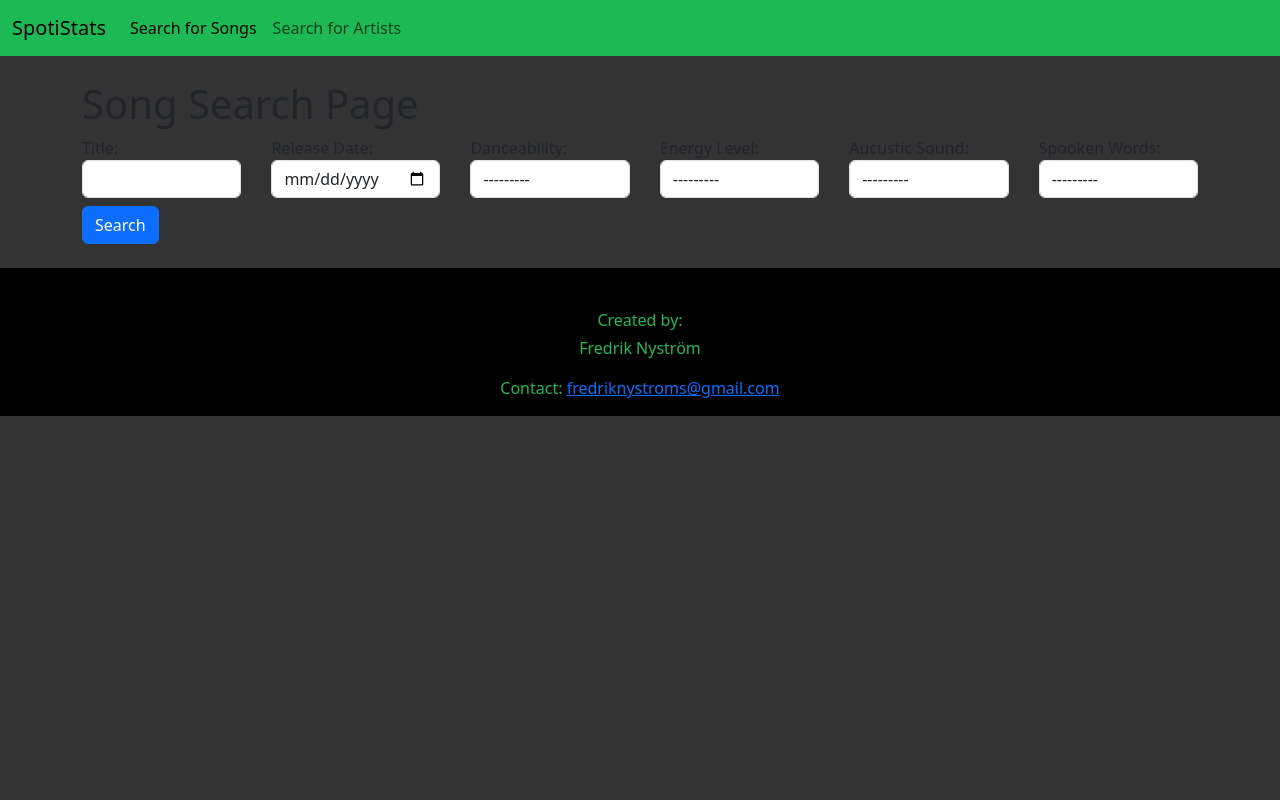
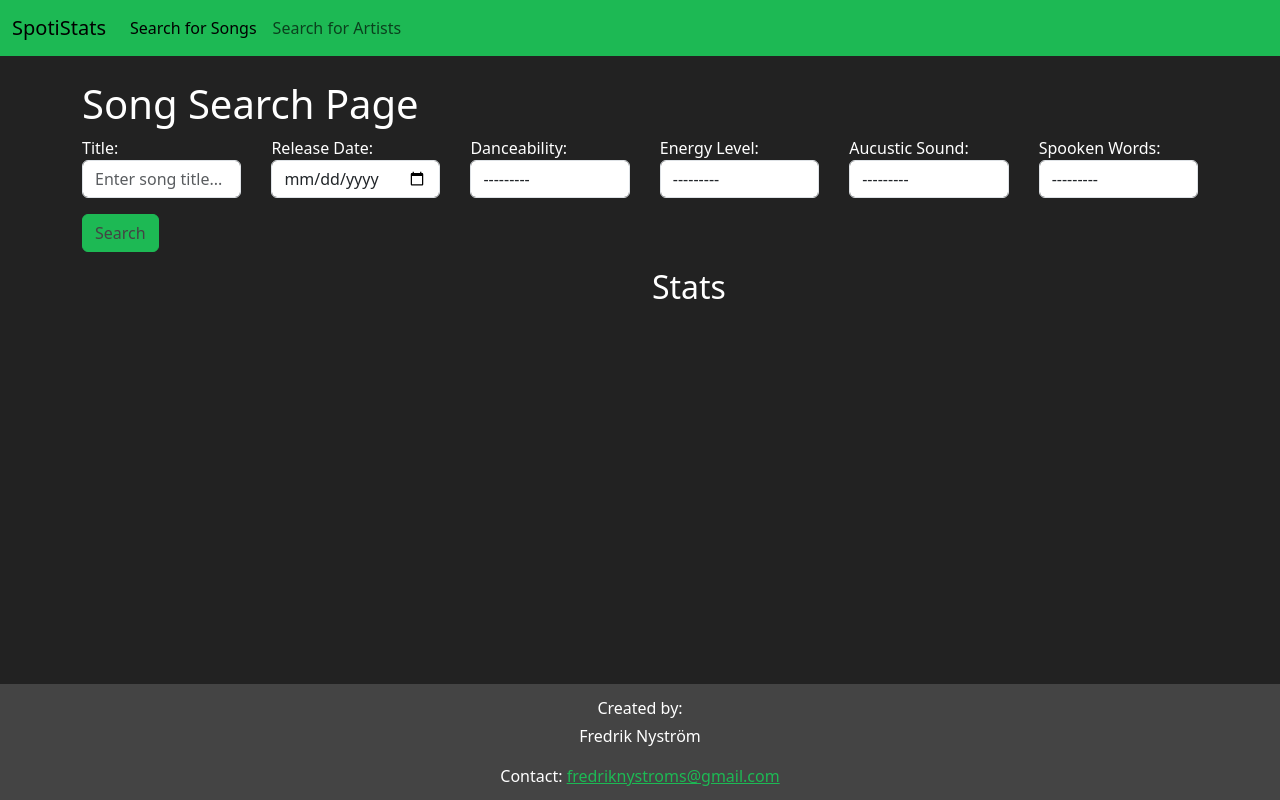
Before and after one commit to fredriknystrom/spotify_stats_23, a Django app: page /spotifyapp/song-search/ in a window 1280 px wide. Run offline with Django 4.2, Linux system fonts and the light colour scheme; data that the repository does not hold is empty; some libraries are stand-ins or nearby versions.

Commit message:
more styling and fixed footer to bottom

```diff
--- a/spotify_project/spotifyapp/filters/song_filter.py
+++ b/spotify_project/spotifyapp/filters/song_filter.py
@@ -8,7 +8,9 @@ class SongFilter(django_filters.FilterSet):
         label="Title",
         lookup_expr='icontains',
         widget=forms.TextInput(
-        attrs={ "class":"form-control"}
+        attrs={ "class":"form-control",
+               "placeholder": "Enter song title..."
+               }
         )
     )
 
--- a/spotify_project/spotifyapp/static/css/styles.css
+++ b/spotify_project/spotifyapp/static/css/styles.css
@@ -1,5 +1,29 @@
+body {
+    color: #ffffff;
+}
+
+h1, h2, h3, h4 {
+    color: #ffffff;
+}
+
 .nav-item a:hover {
     text-decoration: underline;
+}
+
+.no-underline {
+    text-decoration: none;
+}
+
+.btn-primary {
+    background-color: #1DB954;
+    color: #444444;
+    border-color: #1DB954;
+}
+
+.btn-primary:hover {
+    background-color: #444444;
+    color: #1DB954;
+    border-color: #444444;
 }
 
 .bg-spotify-green{
@@ -11,11 +35,15 @@
 }
 
 .bg-black {
-    background-color: #191414;
+    background-color: #15151515;
 }
 
 .bg-grey {
-    background-color: #333333;
+    background-color: #222222;
+}
+
+.bg-light-grey {
+    background-color: #444444;
 }
 
 .text-white {
--- a/spotify_project/spotifyapp/templates/spotifyapp/base.html
+++ b/spotify_project/spotifyapp/templates/spotifyapp/base.html
@@ -11,7 +11,20 @@
         <!-- Include static CSS files -->
         {% load static %}
         <link rel="stylesheet" type="text/css" href="{% static 'css/styles.css' %}">
+        <style>
+            html, body {
+                height: 100%;
+            }
 
+            body {
+                display: flex;
+                flex-direction: column;
+            }
+
+            main {
+                flex-grow: 1;
+            }
+        </style>
     </head>
     <body class="bg-grey">
         <header>
@@ -31,8 +44,6 @@
                             </li>
                             <!-- Add additional navigation links here -->
                         </ul>
-
-
                     </div>
                 </div>
             </nav>
@@ -44,13 +55,12 @@
             {% endblock %}
         </main>
 
-    <footer class="bg-black py-3 mt-4">
+        <footer class="bg-light-grey py-2 mt-3">
             <div class="container">
-            <div class="text-center mt-4">
-                <p class="mb-1 text-spotify-green">Created by:</p>
-                <p class="font-weight-bold text-spotify-green">Fredrik Nyström</p>
-                <p class="mb-0 text-spotify-green">Contact: <a href="mailto:youremail@gmail.com">fredriknystroms@gmail.com</a></p>
-
+                <div class="text-center my-1">
+                    <p class="mb-1 text-white">Created by:</p>
+                    <p class="font-weight-bold text-white">Fredrik Nyström</p>
+                    <p class="mb-0 text-white">Contact: <a class="text-spotify-green" href="mailto:youremail@gmail.com">fredriknystroms@gmail.com</a></p>
                 </div>
             </div>
         </footer>
--- a/spotify_project/spotifyapp/templates/spotifyapp/song_search.html
+++ b/spotify_project/spotifyapp/templates/spotifyapp/song_search.html
@@ -44,22 +44,30 @@
             {{ filter.form.speechiness_percentage }}
         </div>
     </div>
-    <button type="submit" class="btn btn-primary mt-2">Search</button>
+    <button type="submit" class="btn btn-primary my-3">Search</button>
 </form>
 
 
-
+<div class="row">
+    <!-- Left Column (Table) -->
+    <div class="col-md-6">
         {% if filter.qs %}
-    <h2>Songs:</h2>
+            <h2>Songs</h2>
             <ul class="list-group">
                 {% for song in filter.qs %}
-        <li class="list-group-item">
-            <a href="{% url 'song-info' song.id %}">{{ song.title }}</a>
+                <li class="list-group-item bg-light-grey text-spotify-green">
+                    <a class="text-white no-underline" href="{% url 'song-info' song.id %}">{{ song.title }}</a>
                     {{ song.streams }}
                 </li>
                 {% endfor %}
             </ul>
         {% endif %}
+    </div>
+            <!-- Right Column (Other Content) -->
+    <div class="col-md-6">
+        <h2>Stats</h2>
+    </div>
+</div>
 
 
 {% endblock %}
--- a/spotify_project/spotifyapp/views/artist.py
+++ b/spotify_project/spotifyapp/views/artist.py
@@ -20,10 +20,12 @@ class ArtistInfoView(ListView):
         artist_name = self.kwargs.get('artist_name')
 
         # Retrieve all SpotifyStats records related to the artist
-        return SpotifyStats.objects.filter(artists__name=artist_name)
+        return SpotifyStats.objects.filter(artists__name=artist_name).order_by('-streams')
 
     def get_context_data(self, **kwargs):
         context = super().get_context_data(**kwargs)
         artist_name = self.kwargs.get('artist_name')
-        context['artist_name'] = artist_name  # Add the artist's name to the context
+        context['artist_name'] = artist_name
+        artist = Artist.objects.get(name=artist_name)
+        context['artist'] = artist
         return context
--- a/spotify_project/spotifyapp/views/song.py
+++ b/spotify_project/spotifyapp/views/song.py
@@ -13,7 +13,7 @@ class SongSearchView(FilterView):
         queryset = super().get_queryset()
 
         # Order the queryset by the "streams" field in ascending order
-        queryset = queryset.order_by('streams')
+        queryset = queryset.order_by('-streams')
 
         return queryset
 
```
Also changed, not shown: spotify_project/spotifyapp/filters/artist_filter.py (+7 -1 lines), spotify_project/spotifyapp/models.py (+12 -1 lines), spotify_project/spotifyapp/templates/spotifyapp/artist_info.html (+18 -9 lines), spotify_project/spotifyapp/templates/spotifyapp/artist_search.html (+4 -4 lines), spotify_project/spotifyapp/templates/spotifyapp/song_info.html (+21 -16 lines). Lines whose indentation alone changed are shown as unchanged.
